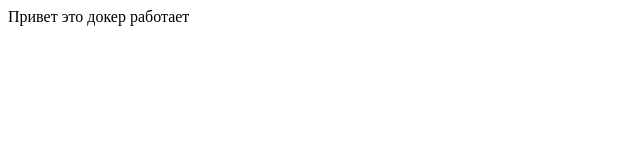
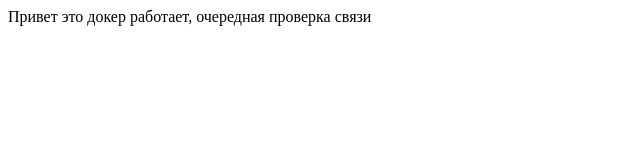
Before and after one commit to feniiksa/fabgos, a website built with Vite: page frontend/index.html in a window 1280 px wide. Shown: the whole page, without its empty margins (0-640 px from the left). Built offline with nearby package versions, Linux system fonts and the light colour scheme.

Commit message:
проверка

```diff
--- a/frontend/index.html
+++ b/frontend/index.html
@@ -6,6 +6,6 @@
     <title>Vite App</title>
   </head>
   <body>
-    Привет это докер работает
+    Привет это докер работает, очередная проверка связи
   </body>
 </html>
```
